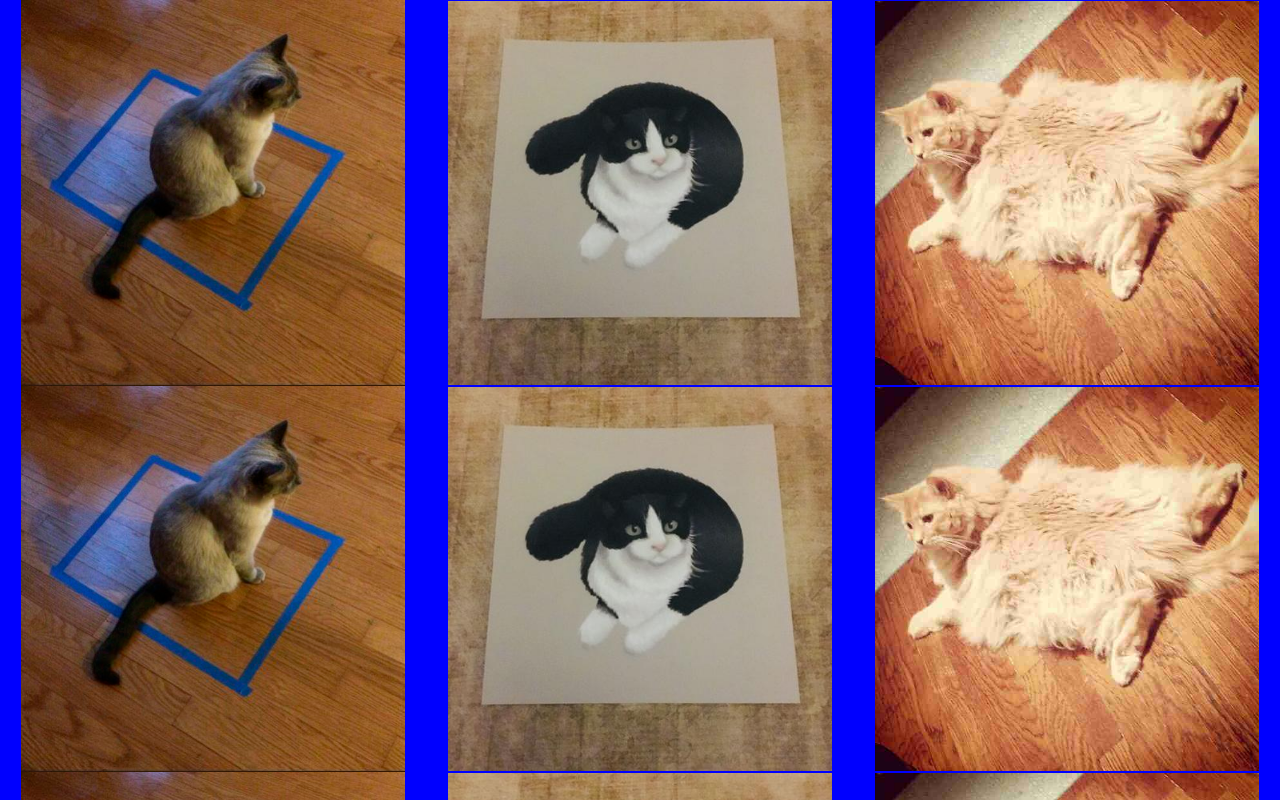
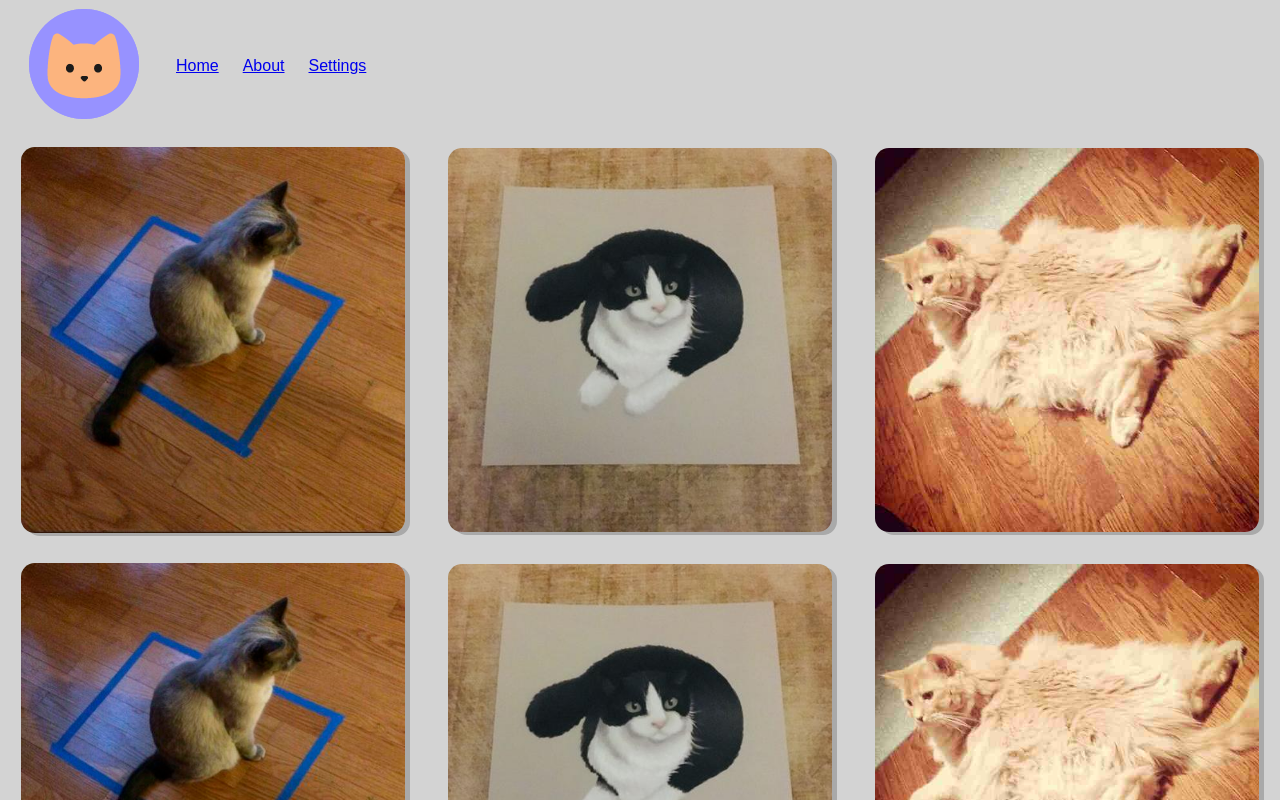
Before and after one commit to orionhall/ImageTiler, a React (Create React App) app: page / in a window 1280 px wide. Shown: the top 800 px of the page. Built offline with nearby package versions, Linux system fonts and the light colour scheme.

Commit message:
Added navigation and started working on modal

```diff
--- a/src/App.js
+++ b/src/App.js
@@ -1,9 +1,13 @@
 import React from 'react';
 import ImageTiler from './containers/ImageTiler/ImageTiler';
+import Modal from './components/Modal/Modal';
 
 function App() {
   return (
-    <ImageTiler />
+    <div className='App'>
+      <ImageTiler />
+      <Modal />
+    </div>
   );
 }
 
--- a/src/ImageTiler.css
+++ b/src/ImageTiler.css
@@ -1,27 +1,3 @@
-.App {
-  text-align: center;
-}
-
-.App-logo {
-  height: 40vmin;
-}
-
-.App-header {
-  background-color: #282c34;
-  min-height: 100vh;
-  display: flex;
-  flex-direction: column;
-  align-items: center;
-  justify-content: center;
-  font-size: calc(10px + 2vmin);
-  color: white;
-}
-
-.App-link {
-  color: #09d3ac;
-}
-
-
 .tilerBody {
   display: flex;
   flex-direction: column;
@@ -34,12 +10,48 @@
   display: flex;
   flex-direction: row;
   justify-content: space-evenly;
-  background: blue;
+  background: lightgrey;
+  padding: 15px 0;
 }
 
 .tile {
   width: 30%;
   margin: auto;
+  border-radius: 14px;
+  box-shadow: 5px 3px darkgrey;
   /* min-height: 30%; */
   /* padding: 0px 20px; */
 }
+
+.navigationItems {
+  list-style: none;
+  display: flex;
+  align-items: center;
+  justify-content: flex-start;
+  height: 100%;
+  width: 100%;
+  padding: 0 0 0 1em;
+}
+
+.navigationItem {
+  margin: 0;
+  box-sizing: border-box;
+  display: flex;
+  height: 100%;
+  align-items: center;
+  padding: 0 0.75em;
+  font: "Helvetica", sans-serif;
+}
+
+.toolbar {
+  width: 100%;
+  position: relative;
+  top: 0;
+  left: 0;
+  background-color: lightgrey;
+  display: flex;
+  justify-content: space-between;
+  align-items: center;
+  padding: 0 20px;
+  box-sizing: border-box;
+}
--- /dev/null
+++ b/src/components/Modal/Modal.js
@@ -0,0 +1,9 @@
+import React from 'react'
+
+class Modal extends React.Component {
+    render () {
+        return <div>Hello Modal</div>;
+    }
+}
+
+export default Modal;
--- a/src/components/Navigation/Logo/Logo.js
+++ b/src/components/Navigation/Logo/Logo.js
@@ -1,8 +1,10 @@
 import React from 'react'
-import catLogo from '../../../assets/catLogo.png';
+import catLogo from '../../../assets/images/catLogo.png';
 
 const Logo = () => (
     <div className="logo">
         <img alt="catLogo" src={catLogo} />
     </div>
 );
+
+export default Logo;
--- a/src/components/Navigation/NavigationItems/NavigationItem/NavigationItem.js
+++ b/src/components/Navigation/NavigationItems/NavigationItem/NavigationItem.js
@@ -1,9 +1,11 @@
 import React from 'react'
 
 const NavigationItem = (props) => (
-    <button id={props.navPurpose} className={props.navPurpose}>
-        {props.buttonTitle}
-    </button>
+    <li className='navigationItem'>
+        <a href={props.link} className="activeLink">
+            {props.children}
+        </a>
+    </li>
 );
 
 export default NavigationItem;
--- a/src/components/Navigation/NavigationItems/NavigationItems.js
+++ b/src/components/Navigation/NavigationItems/NavigationItems.js
@@ -1,8 +1,11 @@
 import React from 'react'
+import NavigationItem from './NavigationItem/NavigationItem';
 
-const NavigationItems = (props) => (
-    <div class="navigationItems">
-        {props.children}
+const NavigationItems = () => (
+    <div className="navigationItems">
+        <NavigationItem link='/'>Home</NavigationItem>
+        <NavigationItem link='/'>About</NavigationItem>
+        <NavigationItem link='/'>Settings</NavigationItem>
     </div>
 );
 
--- a/src/components/Navigation/Toolbar/Toolbar.js
+++ b/src/components/Navigation/Toolbar/Toolbar.js
@@ -1,10 +1,12 @@
 import React from 'react';
 import Logo from '../Logo/Logo';
+import NavigationItems from '../NavigationItems/NavigationItems';
 
 const Toolbar = () => {
     return (
-        <header className="header">
+        <header className="toolbar">
             <Logo />
+            <NavigationItems />
         </header>
     );
 };
--- a/src/containers/ImageTiler/ImageTiler.js
+++ b/src/containers/ImageTiler/ImageTiler.js
@@ -1,12 +1,16 @@
 import React from 'react';
 import Aux from '../../hoc/Auxiliary';
 import TilerBody from '../../components/TilerBody/TilerBody';
+import Toolbar from '../../components/Navigation/Toolbar/Toolbar';
 
 const ImageTiler = (props) => {
     return (
         <Aux>
             {/* Navbar? */}
-            <TilerBody />
+            <Toolbar></Toolbar>
+            <main className="content">
+                <TilerBody />
+            </main>
         </Aux>
     );
 };
--- a/src/index.css
+++ b/src/index.css
@@ -1,8 +1,6 @@
 body {
   margin: 0;
-  font-family: -apple-system, BlinkMacSystemFont, "Segoe UI", "Roboto", "Oxygen",
-    "Ubuntu", "Cantarell", "Fira Sans", "Droid Sans", "Helvetica Neue",
-    sans-serif;
+  font-family: "Arial", sans-serif;
   -webkit-font-smoothing: antialiased;
   -moz-osx-font-smoothing: grayscale;
 }
```
Also changed, not shown: src/components/Navigation/NavigationItems/SettingsButton/SettingsButton.js (added, +15 -0 lines).
